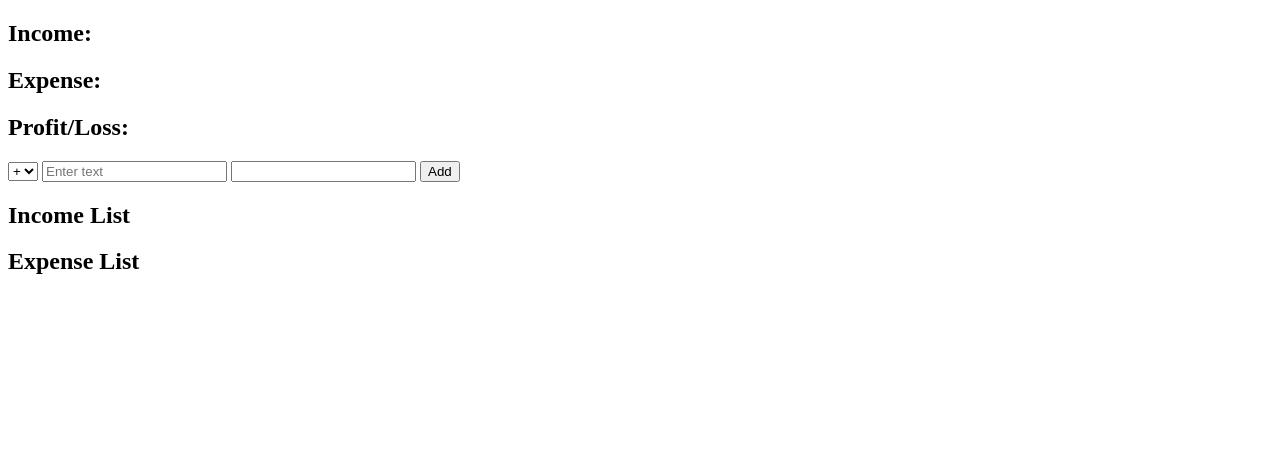
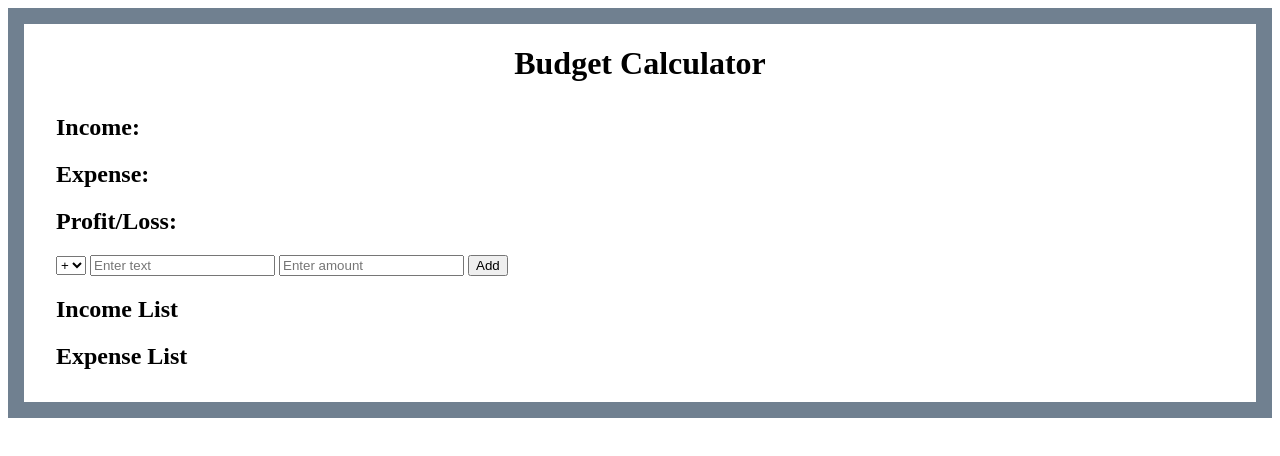
Before and after one commit to LeaThifa/budgetApp, a plain HTML site: page index.html in a window 1280 px wide. Drawn offline with Linux system fonts and the light colour scheme.

Commit message:
first commit

```diff
--- a/app.js
+++ b/app.js
@@ -68,8 +68,11 @@ function countTotal(event){
 
     // Insert the value of "sum" in the span element (.profitOrLoss) in HTML
 
-    var profitOrLoss = document.querySelector(".profitOrLoss");
-    profitOrLoss.innerText = sum + " kr";
+    if(sum<0){
+
+        var profitOrLoss = document.querySelector(".profitOrLoss");
+        profitOrLoss.innerText = sum + " kr";
+    }
 
 
 }
--- a/index.html
+++ b/index.html
@@ -1,13 +1,19 @@
 <!DOCTYPE html>
 <html lang="en">
+
 <head>
     <meta charset="UTF-8">
     <meta name="viewport" content="width=device-width, initial-scale=1.0">
+    <link rel="stylesheet" href="style.css">
     <script src="app.js" defer></script>
 
     <title>Budget App</title>
 </head>
+
 <body>
+    <h1>Budget Calculator</h1>
+
+    <div class="container">
         <div class="income">
             <h2>Income:</h2>
             <span class="earnings">
@@ -40,8 +46,8 @@
 
             </select>
 
-        <input type="text" placeholder ="Enter text" id="description">
-        <input type="number" id="amount">
+            <input type="text" placeholder="Enter text" id="description">
+            <input type="number" placeholder="Enter amount" id="amount">
 
             <button class="add">Add</button>
 
@@ -58,8 +64,9 @@
             <ul class="cost"></ul>
 
         </div>
-
+    </div>
 
 
 </body>
+
 </html>
```
Lines whose indentation alone changed are shown as unchanged.
